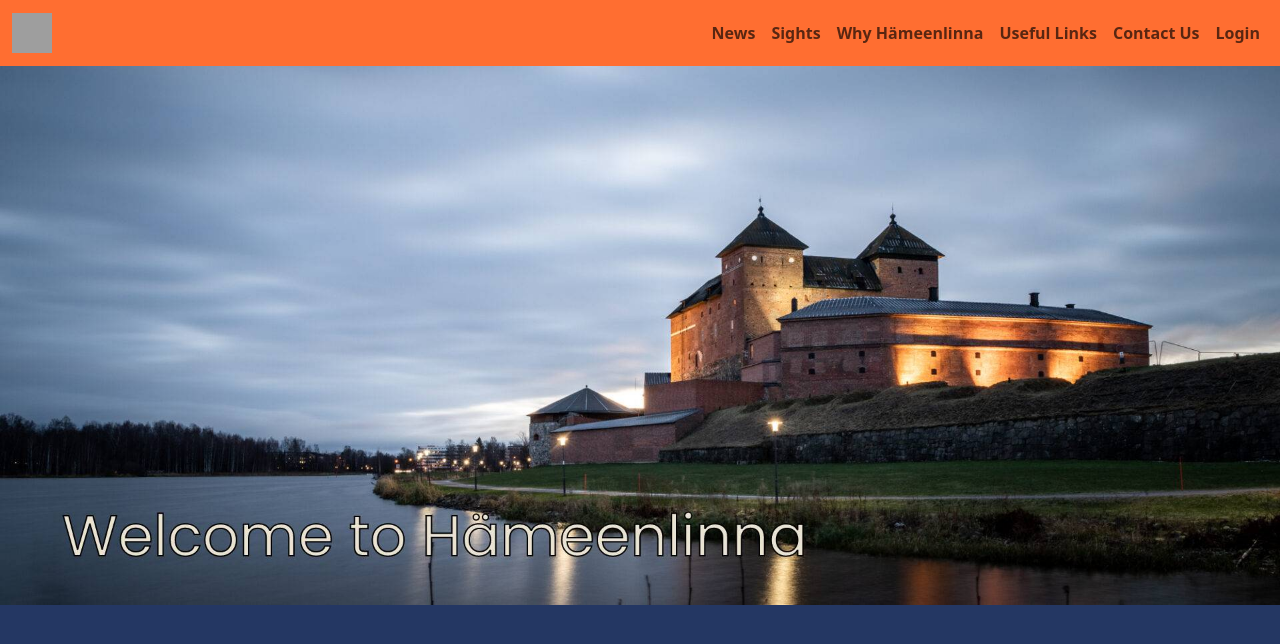
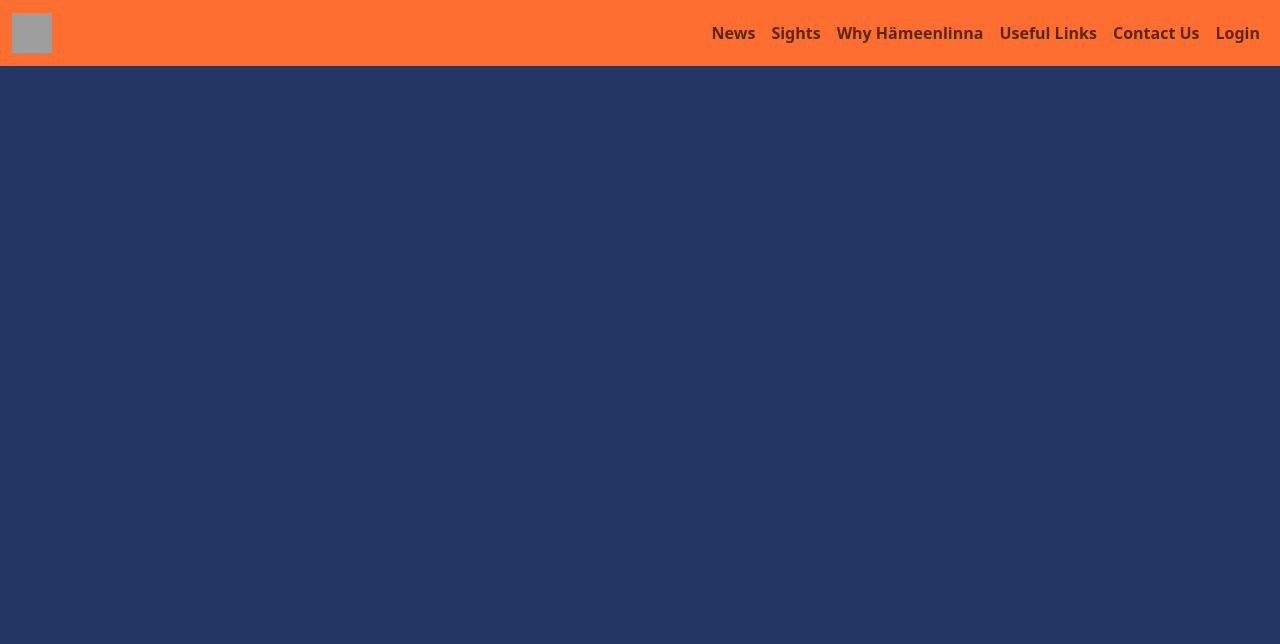
Before and after one commit to Fernoss/webprogramming23_team3, a PHP site: page /header.php in a window 1280 px wide. Shown: the top 644 px of the page. Run offline with PHP 8.4, Linux system fonts and the light colour scheme; data that the repository does not hold is empty; grey boxes are pictures that could not be loaded.

Commit message:
modified header and index
Index.php now has the welcoming picture and opening for <section>. This way welcoming pic doesn't collide with login page.

```diff
--- a/header.php
+++ b/header.php
@@ -64,7 +64,3 @@
         </div>
       </div>
     </nav>
-    <center>
-      <img class="img-fluid" src="../webprogramming23_team3/pictures/backup_hameenlinna.jpg" alt="hameenlinna" id="header-image"/>
-    </center
-    <section>
--- a/index.php
+++ b/index.php
@@ -1,6 +1,11 @@
 <?php
 $title = "Welcome to Hämeenlinna!";
 include"../webprogramming23_team3/header.php" ?>
+
+<center>
+      <img class="img-fluid" src="../webprogramming23_team3/pictures/backup_hameenlinna.jpg" alt="hameenlinna" id="header-image"/>
+</center
+<section>
 
 <div class="container" id="news">
       <div class="row g-3">
```
